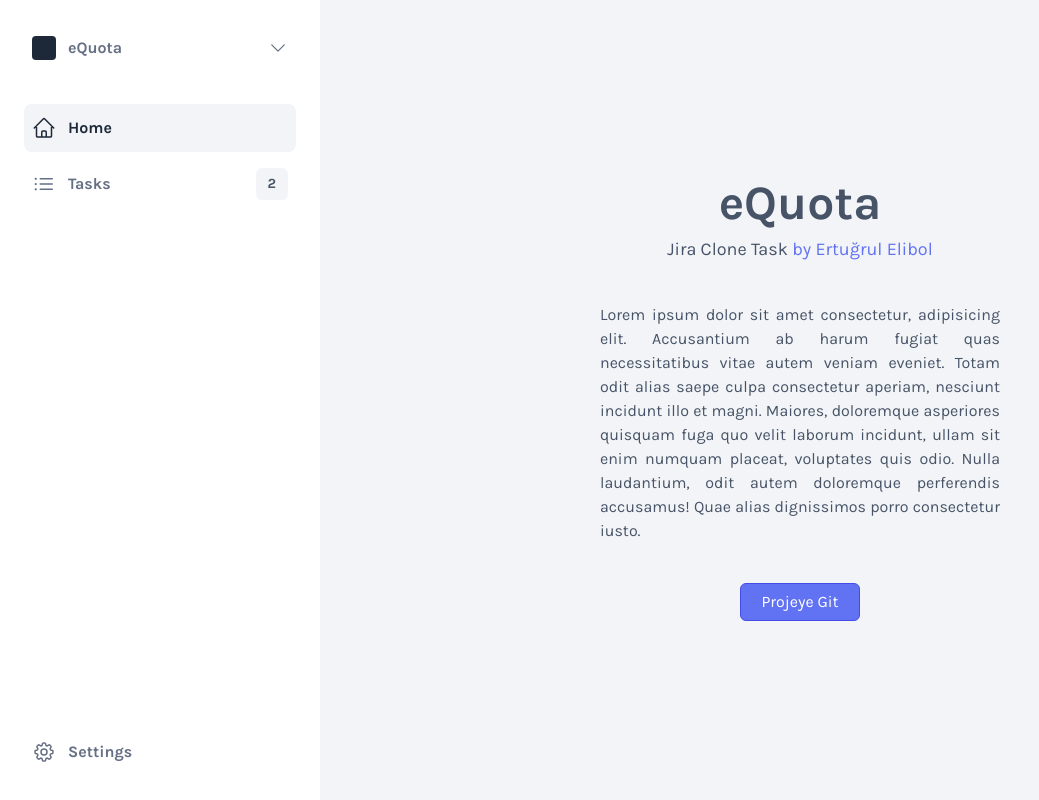
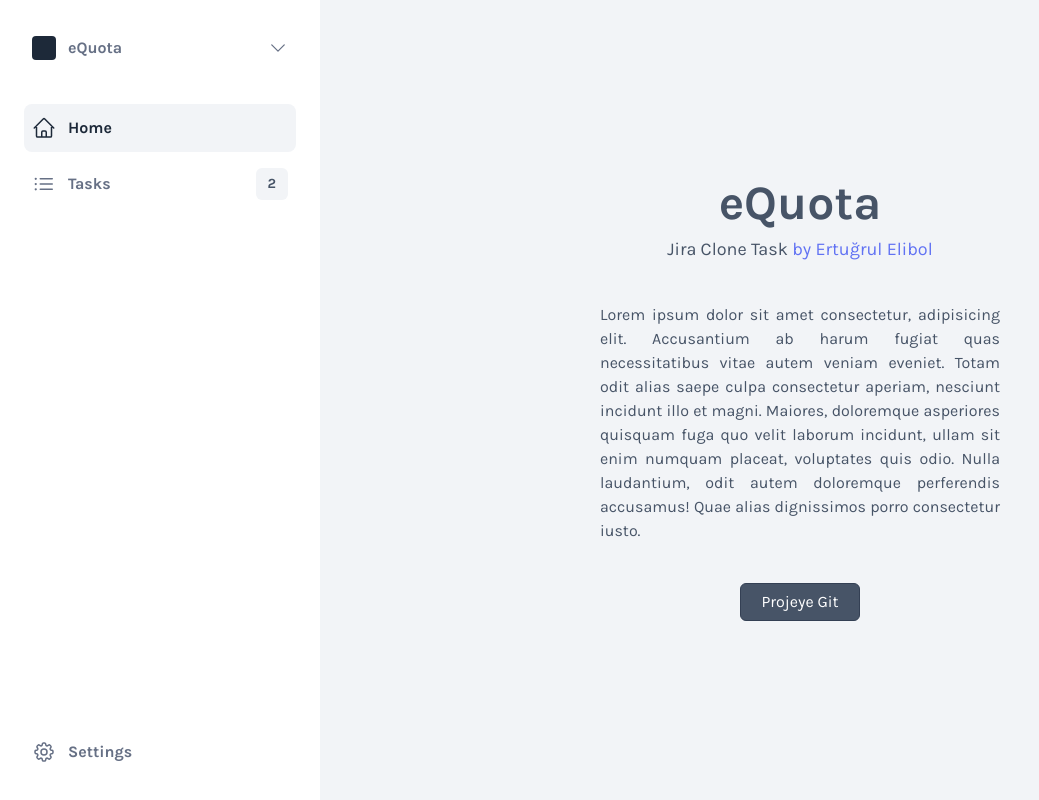
Before and after one commit to aiWxby/equota-jira-clone, a Vue app: page / in a window 1280 px wide. Shown: the whole page, without its empty margins (0-1039 px from the left). Built offline with nearby package versions, Linux system fonts and the light colour scheme.

Commit message:
refactor: button color tweaks

```diff
--- a/src/views/HomeView.vue
+++ b/src/views/HomeView.vue
@@ -21,7 +21,7 @@
       -->
       <a href="https://github.com/aiWxby/equota-jira-clone" target="_blank">
         <button
-          class="px-5 py-1.5 text-white rounded-md bg-indigo hover:bg-indigo-600 border border-indigo-600 hover:border-indigo-600 focus:ring focus:ring-offset-indigo-400 transition-colors duration-300"
+          class="px-5 py-1.5 text-white rounded-md bg-gray-600 hover:bg-indigo border border-gray-700 hover:border-indigo-600 focus:ring focus:ring-offset-indigo-400 transition-colors duration-300"
         >
           Projeye Git
         </button>
```
